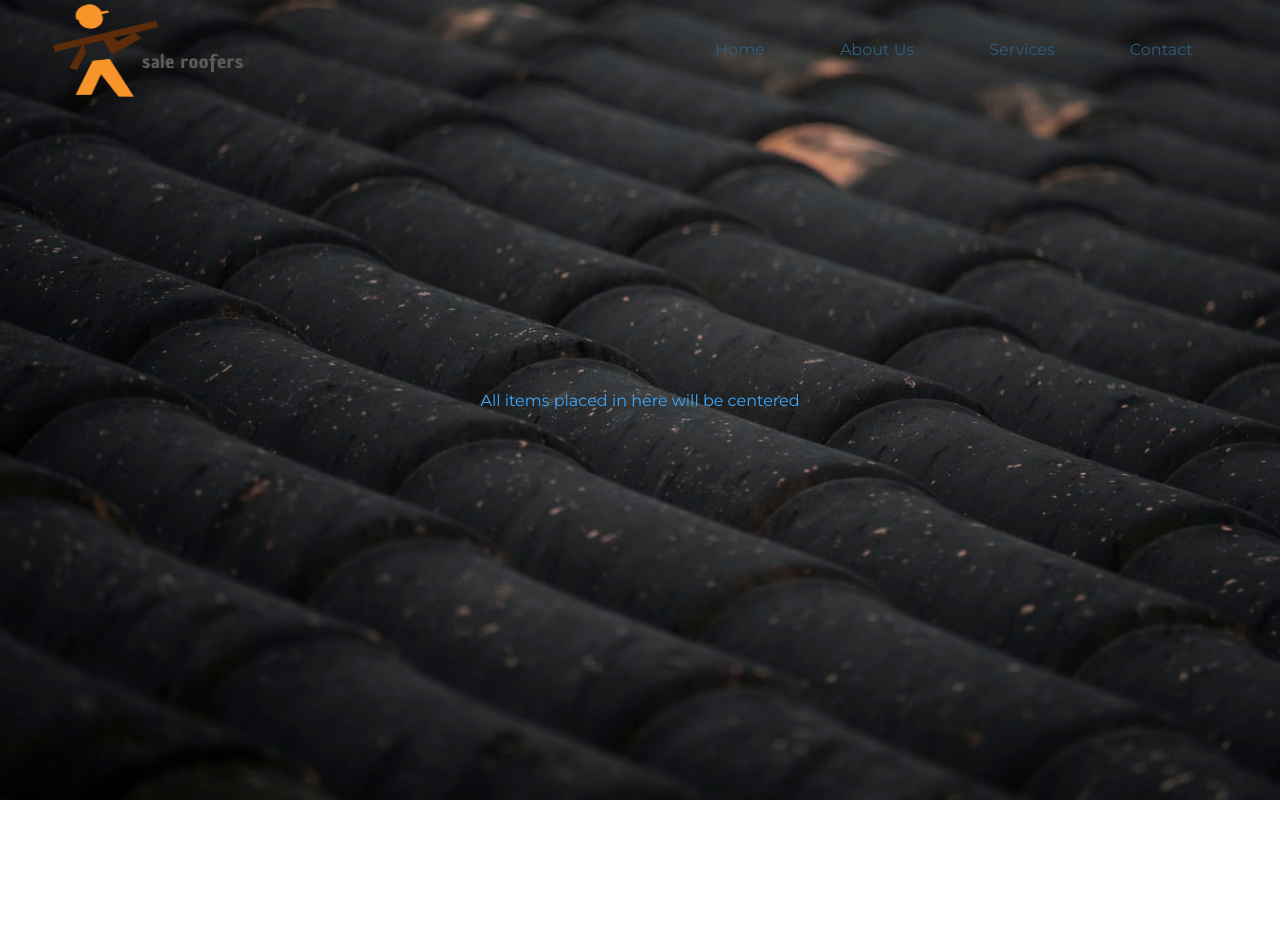
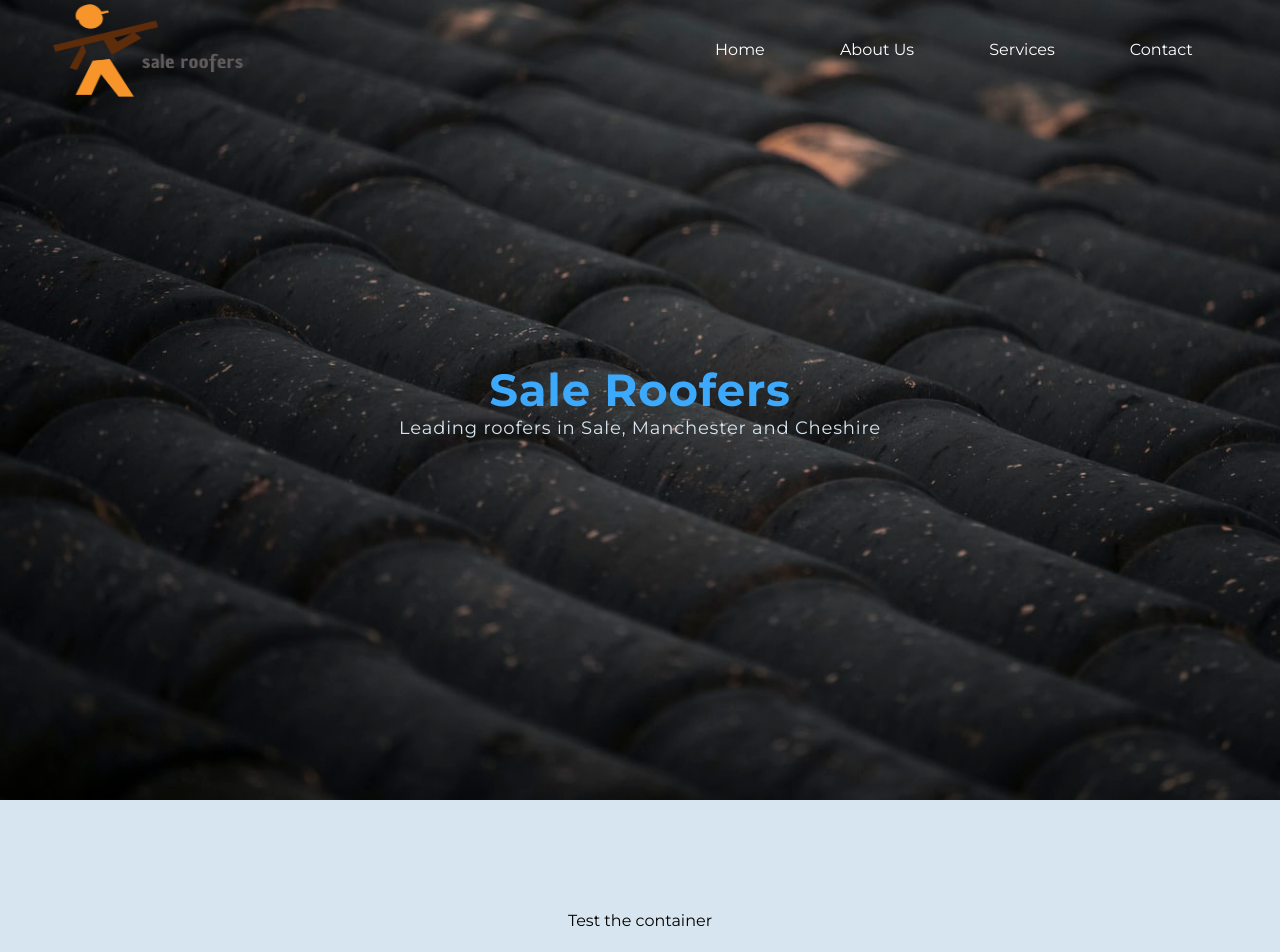
Before and after one commit to azy2k9/sale-roofers, a React (Create React App) app: page / in a window 1280 px wide. Shown: the top 952 px of the page. Before the commit the page ends 800 px from the top, so only its background shows below. Built offline with nearby package versions, Linux system fonts and the light colour scheme.

Commit message:
Added typography component

```diff
--- a/src/components/Link.tsx
+++ b/src/components/Link.tsx
@@ -4,6 +4,7 @@ import styled from 'styled-components';
 const Button = styled.a`
   display: inline-block;
   text-decoration: none;
+  color: ${({ theme }) => theme.colors.white};
 
   ::after {
     content: '';
--- /dev/null
+++ b/src/components/Typography.tsx
@@ -0,0 +1,117 @@
+import React from 'react';
+import styled, { DefaultTheme } from 'styled-components';
+
+interface Typography {
+  weight?: string;
+  size?: string;
+  variant?: string;
+  children: React.ReactNode;
+}
+
+interface Props extends Typography {
+  theme: DefaultTheme;
+}
+
+const fontWeight = ({ theme, weight }: Props): number => {
+  let selectedFontWeight = theme.font.fontWeight.regular;
+
+  switch (weight) {
+    case 'ultralight':
+      selectedFontWeight = theme.font.fontWeight.ultralight;
+      break;
+    case 'light':
+      selectedFontWeight = theme.font.fontWeight.light;
+      break;
+    case 'regular':
+      selectedFontWeight = theme.font.fontWeight.regular;
+      break;
+    case 'bold':
+      selectedFontWeight = theme.font.fontWeight.bold;
+      break;
+    case 'ultrabold':
+      selectedFontWeight = theme.font.fontWeight.ultrabold;
+      break;
+    default:
+      selectedFontWeight = theme.font.fontWeight.regular;
+  }
+  return selectedFontWeight;
+};
+
+const fontSize = ({ theme, size }: Props): number => {
+  let selectedFontSize = theme.font.fontSize.base;
+
+  switch (size) {
+    case 'smallest':
+      selectedFontSize = theme.font.fontSize.smallest;
+      break;
+    case 'small':
+      selectedFontSize = theme.font.fontSize.small;
+      break;
+    case 'base':
+      selectedFontSize = theme.font.fontSize.base;
+      break;
+    case 'large':
+      selectedFontSize = theme.font.fontSize.large;
+      break;
+    case 'largest':
+      selectedFontSize = theme.font.fontSize.largest;
+      break;
+    default:
+      selectedFontSize = theme.font.fontSize.base;
+  }
+  return selectedFontSize;
+};
+
+const fontColor = ({ theme, variant }: Props): string => {
+  let selectedFontColor = theme.colors.paragraph;
+
+  switch (variant) {
+    case 'primary':
+      selectedFontColor = theme.colors.primary;
+      break;
+    case 'secondary':
+      selectedFontColor = theme.colors.secondary;
+      break;
+    case 'paragraph':
+      selectedFontColor = theme.colors.paragraph;
+      break;
+    case 'success':
+      selectedFontColor = theme.colors.success;
+      break;
+    case 'warning':
+      selectedFontColor = theme.colors.warning;
+      break;
+    case 'error':
+      selectedFontColor = theme.colors.error;
+      break;
+    case 'headline':
+      selectedFontColor = theme.colors.headline;
+      break;
+    case 'accent':
+      selectedFontColor = theme.colors.accent;
+      break;
+    case 'black':
+      selectedFontColor = theme.colors.black;
+      break;
+    case 'white':
+      selectedFontColor = theme.colors.white;
+      break;
+    default:
+      selectedFontColor = theme.colors.paragraph;
+  }
+  return selectedFontColor;
+};
+
+export const TypographyContainer = styled.span<Typography>`
+  font-weight: ${(props: Props) => fontWeight(props)};
+  font-size: ${(props: Props) => `${fontSize(props)}px`};
+  color: ${(props: Props) => fontColor(props)};
+  letter-spacing: 0.05rem;
+`;
+
+const Typography: React.FC<Typography> = (props: Typography) => {
+  const { children } = props;
+  return <TypographyContainer {...props}>{children}</TypographyContainer>;
+};
+
+export default Typography;
--- a/src/pages/Homepage.tsx
+++ b/src/pages/Homepage.tsx
@@ -1,8 +1,23 @@
 import React from 'react';
+import styled from 'styled-components';
 import Hero from '../sections/Hero';
 
+const AboutUs = styled.div`
+  display: flex;
+  background-color: ${({ theme }) => theme.colors.secondary};
+  justify-content: center;
+  align-items: center;
+  height: 30vh;
+  width: 100vw;
+`;
+
 const Homepage = () => {
-  return <Hero />;
+  return (
+    <>
+      <Hero />
+      <AboutUs>Test the container</AboutUs>
+    </>
+  );
 };
 
 export default Homepage;
--- a/src/sections/Hero.tsx
+++ b/src/sections/Hero.tsx
@@ -1,5 +1,6 @@
 import React from 'react';
 import styled from 'styled-components';
+import Typography from '../components/Typography';
 
 const Container = styled.div`
   height: 100vh;
@@ -10,12 +11,22 @@ const Container = styled.div`
   display: flex;
   align-items: center;
   justify-content: center;
-  color: ${({ theme }) => theme.colors.primary};
+  flex-direction: column;
+  color: ${({ theme }) => theme.colors.white};
   height: 100vh;
 `;
 
 const Hero = () => {
-  return <Container>All items placed in here will be centered</Container>;
+  return (
+    <Container>
+      <Typography size="largest" weight="bold" variant="primary">
+        Sale Roofers
+      </Typography>
+      <Typography variant="secondary">
+        Leading roofers in Sale, Manchester and Cheshire
+      </Typography>
+    </Container>
+  );
 };
 
 export default Hero;
```
Also changed, not shown: 1 other file (tests, documents, lock files or other folders).
